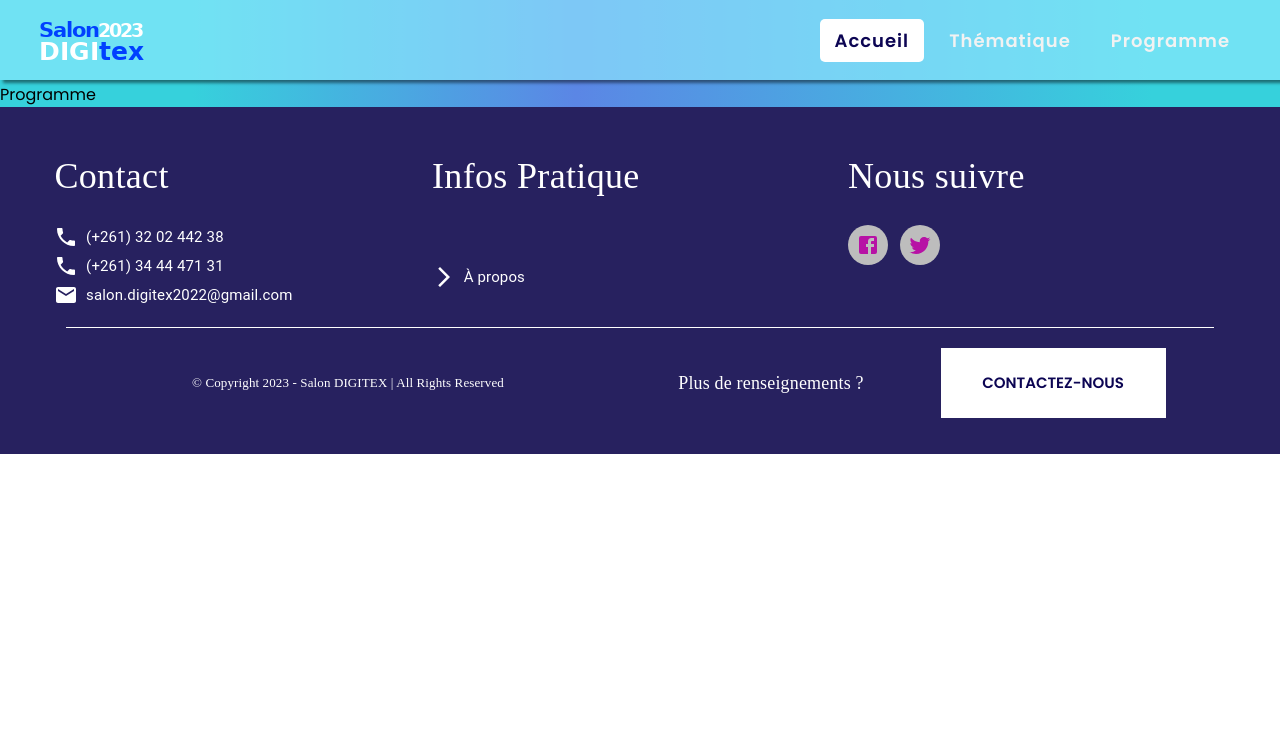
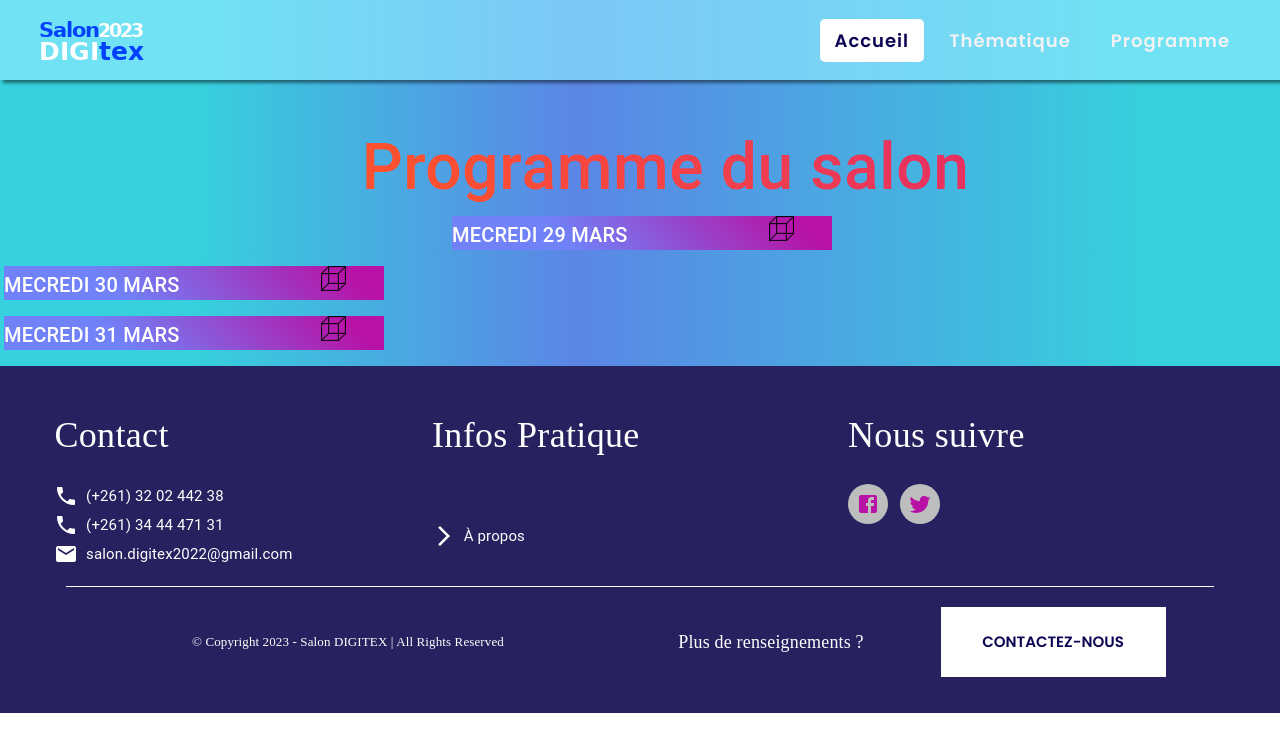
Before and after one commit to RagsgaR/Digitex-Event, a React (Create React App) app: page /Programme in a window 1280 px wide. Shown: the top 752 px of the page. Built offline with nearby package versions, Linux system fonts and the light colour scheme.

Commit message:
modified:   src/pages/Programme.jsx

```diff
--- a/src/pages/Programme.jsx
+++ b/src/pages/Programme.jsx
@@ -1,11 +1,86 @@
 import React from "react"
-import { Box } from "@mui/material"
+import { Box, Grid,styled,Typography, useTheme } from "@mui/material";
+import Cube from "../assets/cube.png"
 
+const Title = styled(Typography)(({theme})=>({
+  color:"white",
+  fontWeight:"515",
+}))
+const ContentTitle = styled(Grid)(({theme})=>({
+
+  background :theme.palette.background.paper,
+  //padding:"6px 8px 4px 8px",
+  //clipPath:"polygon(99.78% 108.33%, -0.88% 113.89%, -0.88% -11.12%, 91.23% -13.89%)",
+}))
+
+const Triangle=styled(Box)({
+  height:"35px",
+  width:"31px",
+  background:"#B712A5",
+  clipPath:"polygon(80.64% 47.94%, 1.39% 88.89%, 3.67% 0.24%, 78.25% 44.23%)"
+})
+const BigTitle = styled(Typography)(({theme})=>({
+  display:"flex",
+  alignItems:"center",
+  justifyContent:"center",
+    fontSize:"4rem",
+    fontWeight:"516",//#ffd89b → #19547b #ff512f → #dd2476
+    background: "-webkit-linear-gradient(45deg, #ff512f 30%, #dd2476 90%)",
+    // background: "-webkit-linear-gradient(90deg, #FE6B8B 30%, #FF8E53 90%)",
+    WebkitBackgroundClip: "text",
+    WebkitTextFillColor: "transparent"
+
+}))
 
 export default function Programme(){
+  const theme=useTheme()
   return(
-    <Box sx={{paddingTop:{xs:"66px",md:"82px"}}}>
-        Programme
+    <Box sx={{paddingTop:{xs:"66px",md:"0px"}}}>
+        <Grid container >
+              <Grid xs={12} sm={12} sx={{display:"grid",padding:{xs:"80px 0 0 20px",md:"120px 0px 0px 4vw"}}}>
+                  <BigTitle> Programme du salon</BigTitle>
+              </Grid>
+              <Grid xs={10} sm={12} sx={{display:"flex", alignItems:"center", justifyContent:"center"}}>
+                <ContentTitle
+                sx={{width:{xs:"100vw",sm:"380px"},marginLeft:{xs:"0",sm:"4px"}, marginBottom:"16px"}}
+                    container>
+                    <Grid xs={10}>
+                    <Title sx={{fontSize:{xs:"16px",sm:"20px"}, paddingTop:"4px"}}>
+                      MECREDI 29 MARS
+                    </Title>
+                    </Grid>
+                    <Grid xs={2}>
+                      <img style={{width:"auto",height:"25px"}} src={Cube} alt=''/>
+                    </Grid>
+                </ContentTitle>
+              </Grid>
+              <Grid>
+                <ContentTitle
+                sx={{width:{xs:"100vw",sm:"380px"},marginLeft:{xs:"0",sm:"4px"}, marginBottom:"16px"}}
+                    container>
+                    <Grid xs={10}>
+                    <Title sx={{fontSize:{xs:"16px",sm:"20px"}, paddingTop:"4px"}}>
+                      MECREDI 30 MARS
+                    </Title>
+                    </Grid>
+                    <Grid xs={2}>
+                      <img style={{width:"auto",height:"25px"}} src={Cube} alt=''/>
+                    </Grid>
+                </ContentTitle>
+                <ContentTitle
+                sx={{width:{xs:"100vw",sm:"380px"},marginLeft:{xs:"0",sm:"4px"}, marginBottom:"16px"}}
+                    container>
+                    <Grid xs={10}>
+                    <Title sx={{fontSize:{xs:"16px",sm:"20px"}, paddingTop:"4px"}}>
+                      MECREDI 31 MARS
+                    </Title>
+                    </Grid>
+                    <Grid xs={2}>
+                      <img style={{width:"auto",height:"25px"}} src={Cube} alt=''/>
+                    </Grid>
+                </ContentTitle>
+            </Grid>
+          </Grid>
     </Box>
 
       )
```
